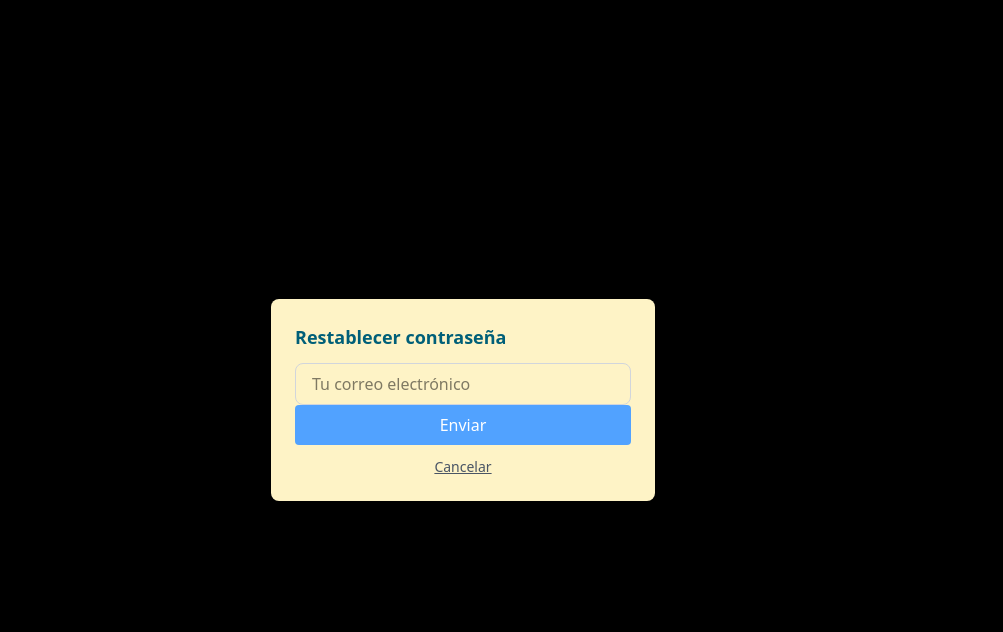
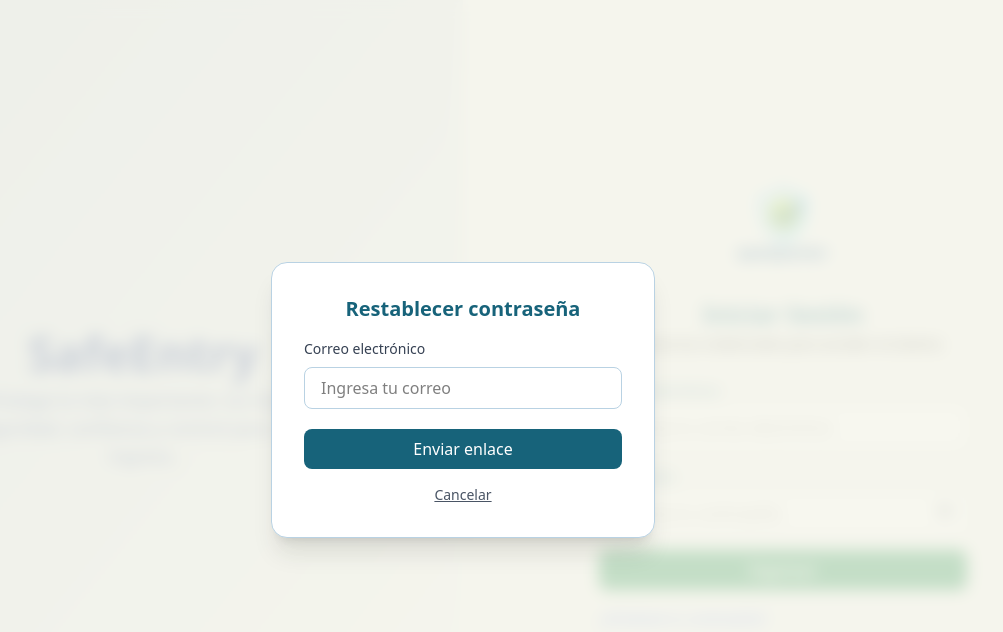
Before and after one commit to Hgliss/safe-entry, a React (Vite) app: page /login in a window 1280 px wide. Both pictures are taken after a click on the button "¿Olvidaste tu contraseña?". Shown: the top 632 px of the page, without its empty margins (177-1180 px from the left). Built offline with nearby package versions, Linux system fonts and the light colour scheme; no server answers.

Commit message:
cambio de color a reset

```diff
--- a/dev-dist/sw.js
+++ b/dev-dist/sw.js
@@ -82,7 +82,7 @@ define(['./workbox-54d0af47'], (function (workbox) { 'use strict';
     "revision": "3ca0b8505b4bec776b69afdba2768812"
   }, {
     "url": "index.html",
-    "revision": "0.80g0bngdho8"
+    "revision": "0.56s0lnpb16"
   }], {});
   workbox.cleanupOutdatedCaches();
   workbox.registerRoute(new workbox.NavigationRoute(workbox.createHandlerBoundToURL("index.html"), {
--- a/src/components/auth/ResetPasswordModal.jsx
+++ b/src/components/auth/ResetPasswordModal.jsx
@@ -1,12 +1,12 @@
 import React, { useState } from "react";
 import { supabase } from "../../api/supabaseClient";
 
-const ResetPasswordModal = ({ onClose }) =>{
+const ResetPasswordModal = ({ onClose }) => {
   const [emailReset, setEmailReset] = useState("");
   const [resetMessage, setResetMessage] = useState("");
-    const [sent, setSent] =useState(false);
+  const [sent, setSent] = useState(false);
 
-    const handleResetPassword = async (e) => {
+  const handleResetPassword = async () => {
     if (!emailReset) {
       setResetMessage("Ingresa tu correo electrónico");
       return;
@@ -17,52 +17,64 @@ const ResetPasswordModal = ({ onClose }) =>{
     });
 
     if (error) {
-            setResetMessage( "Error al enviar el enlace de restablecimiento, intentalo de nuevo.");
-        }else{
+      setResetMessage(
+        "Error al enviar el enlace de restablecimiento. Intenta de nuevo."
+      );
+    } else {
       setResetMessage("Se ha enviado un enlace para restablecer tu contraseña.");
       setEmailReset("");
       setSent(true);
     }
   };
 
-    return(
-        <div className="fixed inset-0 bg-black bg-opacity-40 flex items-center justify-center z-50">
-            <div className="bg-amber-100 p-6 rounded-lg shadow-md w-96">
-                <h3 className="text-lg text-cyan-800 font-bold mb-2" >Restablecer contraseña</h3>
+  return (
+    <div className="fixed inset-0 flex items-center justify-center bg-[#f5f5eb]/80 backdrop-blur-sm z-50">
+      <div className="bg-white border border-[#B9D2E3] p-8 rounded-2xl shadow-xl w-96">
+        <h3 className="text-xl font-bold text-[#17637A] mb-4 text-center">
+          Restablecer contraseña
+        </h3>
+
         {!sent ? (
           <>
+            <label className="block text-sm text-gray-700 mb-2">
+              Correo electrónico
+            </label>
             <input
               type="email"
-                        placeholder="Tu correo electrónico"
-                        className="w-full mt-1 px-4 py-2 border border-gray-300 rounded-lg focus:outline-none focus:ring-teal-800"
+              placeholder="Ingresa tu correo"
+              className="w-full px-4 py-2 border border-[#B9D2E3] rounded-lg focus:outline-none focus:ring-2 focus:ring-[#17637A] transition"
               value={emailReset}
               onChange={(e) => setEmailReset(e.target.value)}
             />
+
             <button
               onClick={handleResetPassword}
-                        className = "w-full bg-blue-400 text-white py-2 rounded"
-                    >Enviar
+              className="mt-5 w-full bg-[#17637A] hover:bg-[#468339] text-white font-medium py-2 rounded-lg transition"
+            >
+              Enviar enlace
             </button>
-                    {resetMessage &&(
-                        <p className = "text-sm mt-2 text-center text-red-500">
+
+            {resetMessage && (
+              <p className="text-sm mt-3 text-center text-red-500">
                 {resetMessage}
               </p>
             )}
+
             <button
               onClick={onClose}
-                        className="text-sm text-gray-600 mt-3 underline block mx-auto"
+              className="text-sm text-gray-600 mt-4 underline block mx-auto hover:text-[#17637A]"
             >
               Cancelar
             </button>
           </>
         ) : (
           <>
-                <p className="text-center text-green-600 font-medium">
+            <p className="text-center text-[#468339] font-medium">
               {resetMessage}
             </p>
             <button
               onClick={onClose}
-                    className = "mt-4 w-full bg-gray-600 text-white py-2 rounded"
+              className="mt-5 w-full bg-[#A6D930] text-[#17637A] font-semibold py-2 rounded-lg hover:bg-[#B9D2E3] transition"
             >
               Cerrar
             </button>
```
Lines whose indentation alone changed are shown as unchanged.
